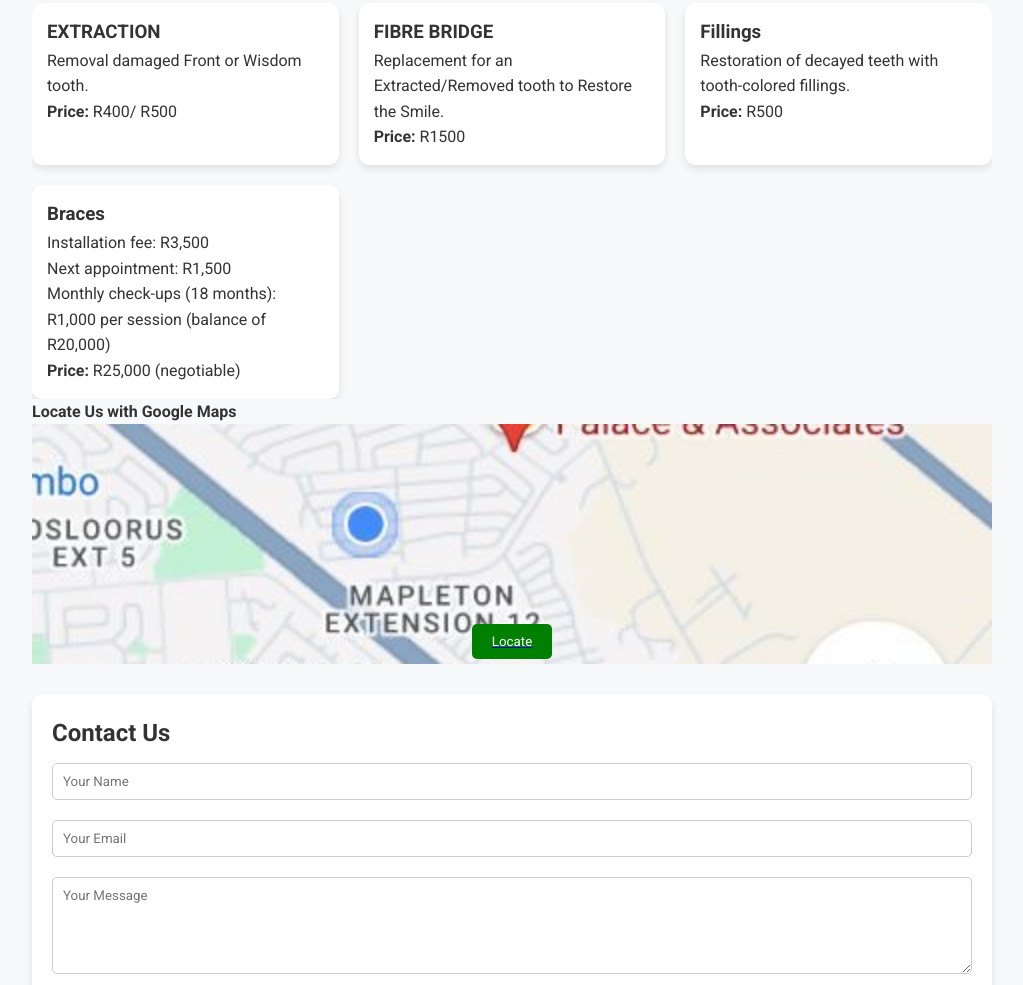
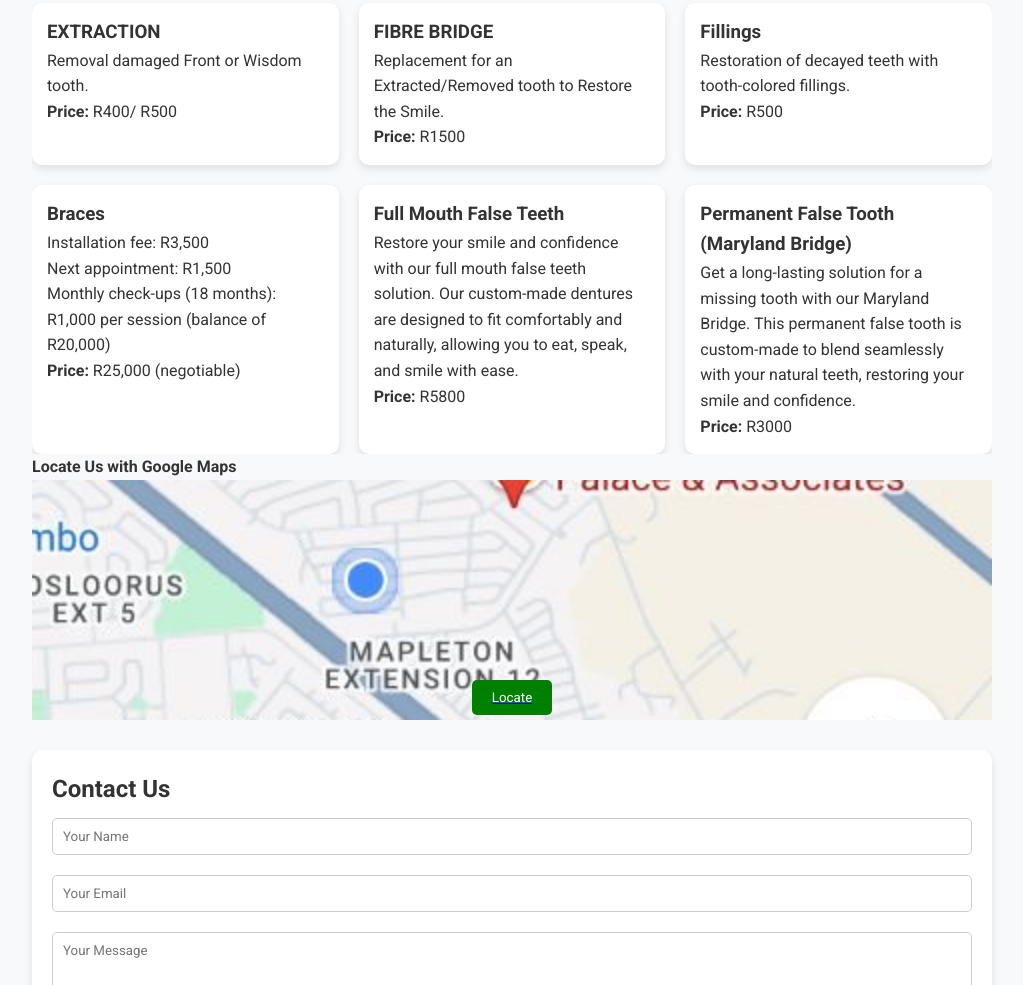
Before and after one commit to jeromexikungulu/jeromexikungulu.github.io, a plain HTML site: page index.html in a window 1280 px wide. Shown: the part 1061-2046 px from the top of the page, without its empty margins (128-1151 px from the left). Drawn offline with nearby package versions, Linux system fonts and the light colour scheme.

Commit message:
Update index.html

```diff
--- a/index.html
+++ b/index.html
@@ -318,8 +318,31 @@
         </ul> </p>
         <strong>Price:</strong> R25,000 (negotiable)
       </div>
-
-
+    <div class="service">
+        <h3>Full Mouth False Teeth</h3>
+        <p>Restore your smile and confidence
+      with our full mouth false
+      teeth solution. Our custom-made
+      dentures are designed
+      to fit comfortably and naturally,
+      allowing you to eat, speak, and
+      smile with ease. </p>
+        <strong>Price:</strong> R5800
+    </div>
+  <div class="service">
+        <h3>Permanent False Tooth (Maryland Bridge)</h3>
+        <p>
+          Get a long-lasting solution
+          for a missing tooth
+          with our Maryland
+          Bridge. This permanent
+          false tooth is custom-made
+          to blend seamlessly with your
+          natural teeth, restoring your
+          smile and confidence.
+ </p>
+        <strong>Price:</strong> R3000
+  </div>
     </div>
 
     <strong>Locate Us with Google Maps</strong>
```
